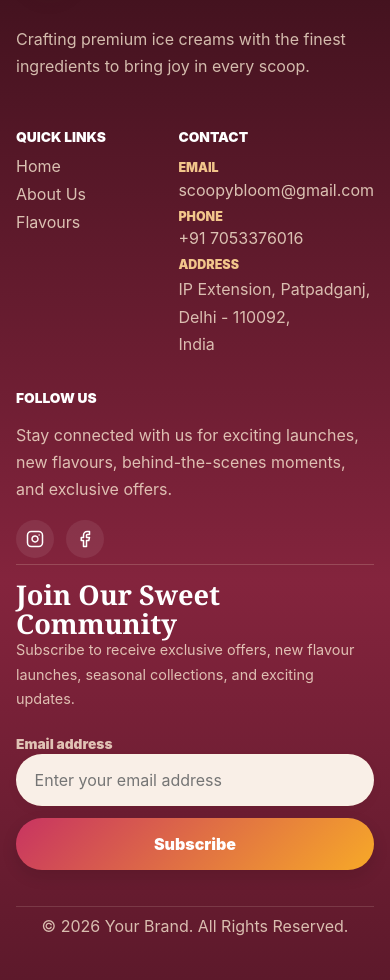
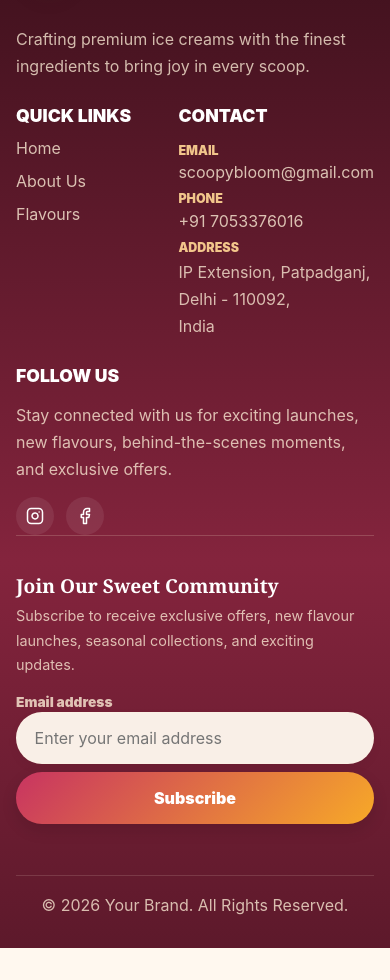
Before and after one commit to Akpandey04/ice-cream, a React (Vite) app: page /about in a window 390 px wide. Shown: the part 4361-5341 px from the top of the page. After the commit the page ends 5309 px from the top, so only its background shows below. Built offline with nearby package versions, Linux system fonts and the light colour scheme.

Commit message:
style: aggressively reduce mobile footer padding, margins and gaps to minimize vertical height

```diff
--- a/src/styles/global.css
+++ b/src/styles/global.css
@@ -1860,14 +1860,18 @@ main,
   .flavour-pack { display: none; }
   .story__visual { min-height: 24rem; }
   .review-card, .review-card--lift { min-height: auto; transform: none; }
-  .footer-grid { grid-template-columns: 1fr 1fr; text-align: left; gap: 2rem; }
+  .footer-grid { grid-template-columns: 1fr 1fr; text-align: left; gap: 1.5rem; padding-bottom: 0; }
   .footer-brand-column, .footer-social-column { grid-column: 1 / -1; }
+  .footer-brand-column p, .footer-social-column p { margin-bottom: 0; }
+  .footer-column h2 { margin-bottom: 0.8rem; font-size: 1.1rem; }
+  .footer-column ul li { margin-bottom: 0.3rem; }
   .footer-brand, .social-links { justify-content: flex-start; }
   .footer-column ul, .footer-column address { justify-items: start; }
-  .footer-newsletter { text-align: left; }
-  .footer-signup-form__row { flex-direction: column; align-items: stretch; }
-  .footer-signup-form input, .footer-signup-form button { width: 100%; }
-  .footer-bottom { flex-direction: column; text-align: center; gap: 1.5rem; }
+  .footer-newsletter { text-align: left; padding: 1.5rem 0 1rem; gap: 1rem; }
+  .footer-newsletter h2 { margin-bottom: 0.5rem; font-size: 1.2rem; }
+  .footer-signup-form__row { flex-direction: column; align-items: stretch; gap: 0.5rem; }
+  .footer-signup-form input, .footer-signup-form button { width: 100%; margin: 0; }
+  .footer-bottom { flex-direction: column; text-align: center; gap: 0.8rem; padding-top: 1rem; }
   .policy-links { justify-content: center; }
 }
 @media (prefers-reduced-motion: reduce) {
```
